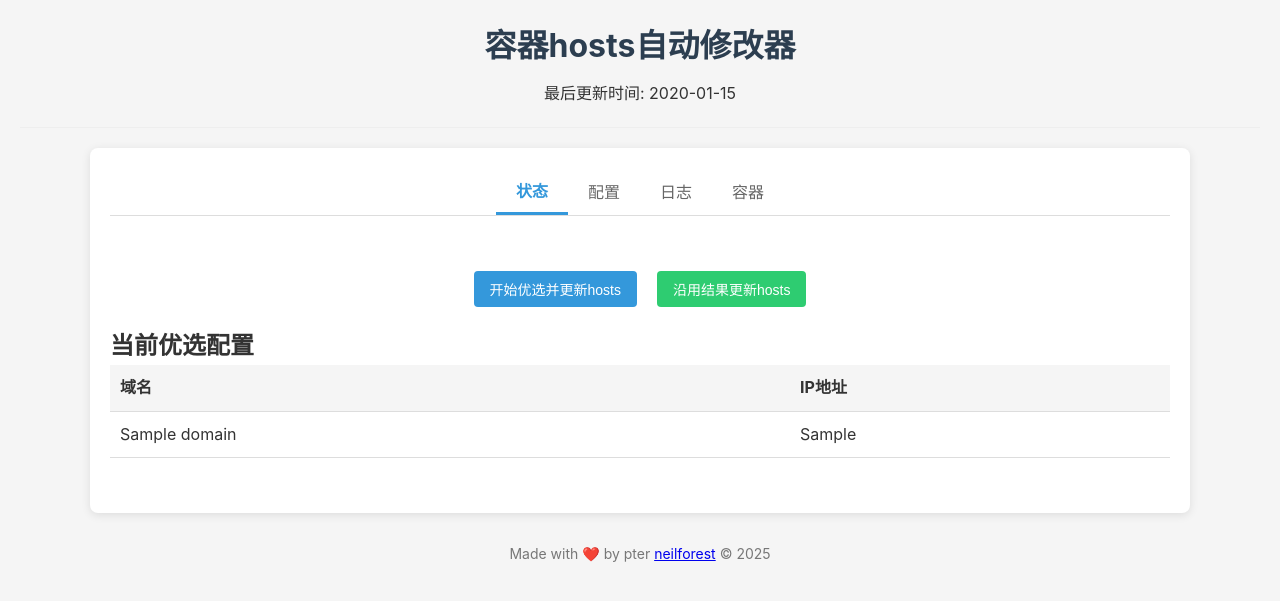
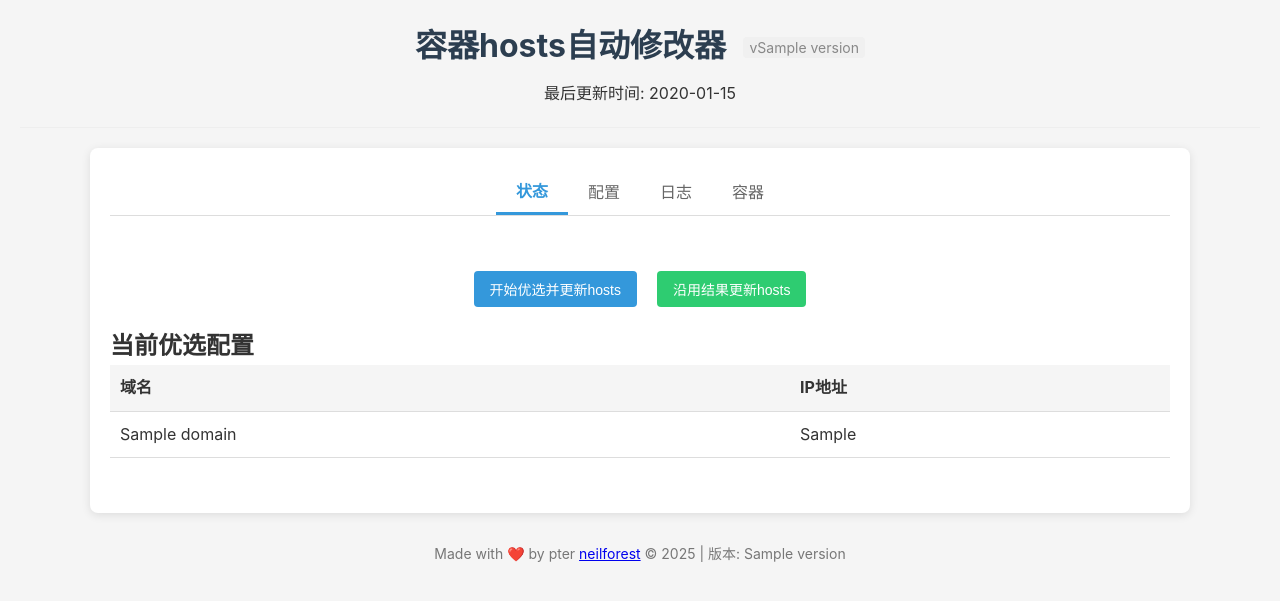
Before and after one commit to neilforest7/cloudflare-hosts-updater, a Flask app: template app/templates/index.html in a window 1280 px wide. Shown: the top 601 px of the page. Run offline with Flask 3, Linux system fonts and the light colour scheme; the template is opened without the code that fills it: most values are stand-ins (such as "Sample title", 1, 10 or a date in 2020); parts of the project's set-up code (start-up, migrations or seed data) failed here and were passed over.

Commit message:
✨ 更新以添加版本信息和维护者信息

```diff
--- a/app/main.py
+++ b/app/main.py
@@ -14,6 +14,8 @@ import subprocess
 import schedule
 import toml
 from datetime import datetime, timezone, timedelta
+
+VERSION = "1.0.5"
 
 # 设置默认时区为Asia/Shanghai (UTC+8)
 TIMEZONE = timezone(timedelta(hours=8))
--- a/app/templates/index.html
+++ b/app/templates/index.html
@@ -8,7 +8,7 @@
 </head>
 <body>
     <header>
-        <h1>容器hosts自动修改器</h1>
+        <h1>容器hosts自动修改器 <span class="version-tag">v{{ data.version }}</span></h1>
         <p>最后更新时间: {{ data.last_update }}</p>
     </header>
     <div class="container">
@@ -137,7 +137,7 @@
     </div>
 
     <footer>
-        <p>Made with ❤️ by pter <a href="https://github.com/neilforest7">neilforest</a> &copy; 2025</p>
+        <p>Made with ❤️ by pter <a href="https://github.com/neilforest7">neilforest</a> &copy; 2025 | 版本: {{ data.version }}</p>
     </footer>
 
     <script>
@@ -357,6 +343,18 @@
             0% { transform: rotate(0deg); }
             100% { transform: rotate(360deg); }
         }
+
+        /* 版本标签样式 */
+        .version-tag {
+            font-size: 14px;
+            color: #888;
+            font-weight: normal;
+            background-color: #f0f0f0;
+            padding: 2px 6px;
+            border-radius: 4px;
+            margin-left: 10px;
+            vertical-align: middle;
+        }
     </style>
 </body>
 </html>
--- a/app/web.py
+++ b/app/web.py
@@ -18,6 +18,7 @@ from main import (
     logger,
     CONFIG,
     TIMEZONE,
+    VERSION,
     load_config,
     save_config,
     HOSTS_FILE,
@@ -163,7 +164,8 @@ def index():
         'logs': get_logs(),
         'current_ips': get_current_ips(),
         'containers': get_container_status(),
-        'last_update': get_last_update_time()
+        'last_update': get_last_update_time(),
+        'version': VERSION
     }
     return render_template('index.html', data=data)
 
```
Also changed, not shown: other parts of app/templates/index.html (+10 -24 lines), 1 other file.
